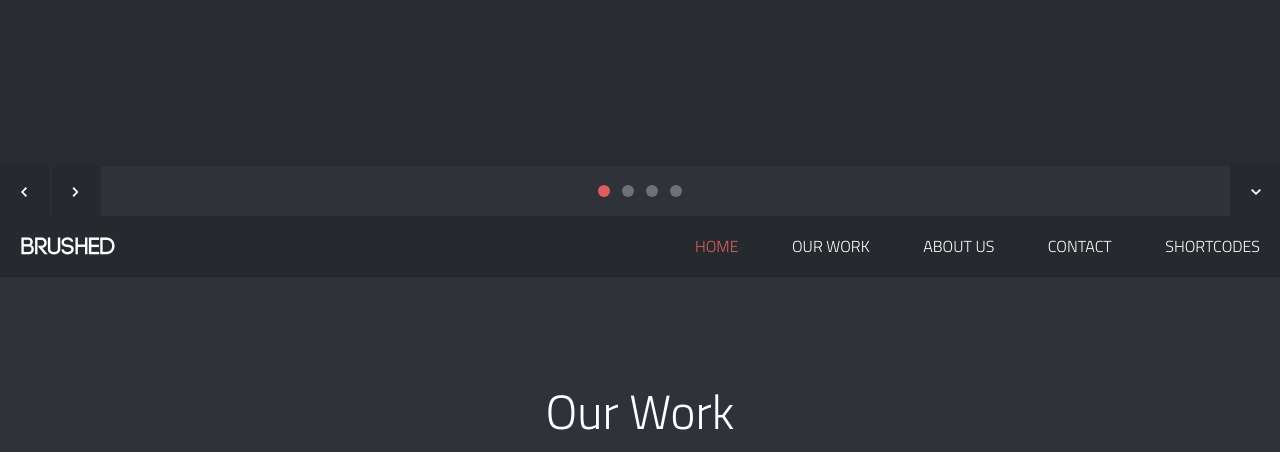
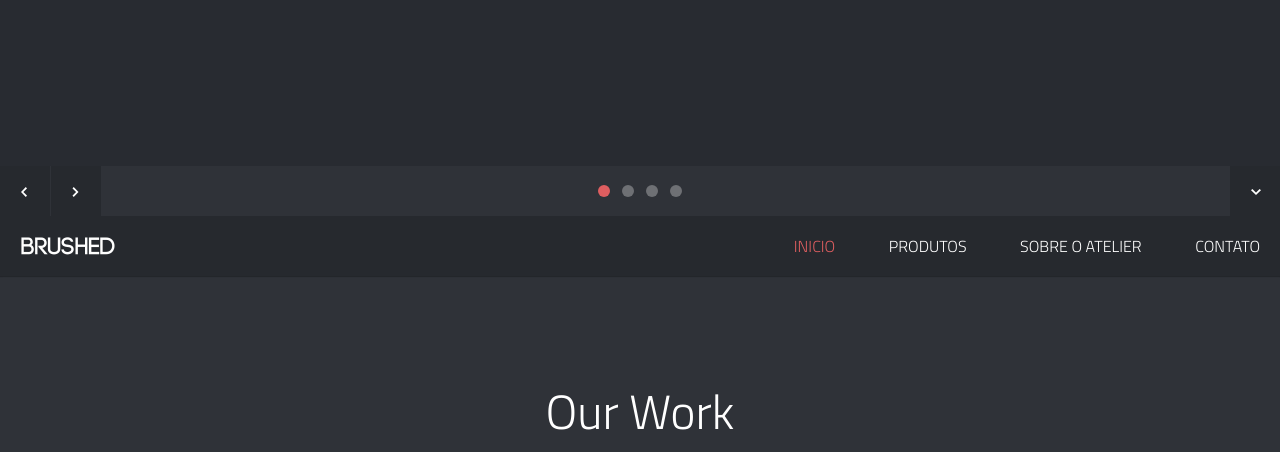
Before and after one commit to joelmir/susana-ribacki, a Django app: page / in a window 1280 px wide. Shown: the part 584-1036 px from the top of the page. Run offline with Django 3.2, Linux system fonts and the light colour scheme; some libraries are stand-ins or nearby versions.

Commit message:
Ajustes no template para colocar os menus validos

```diff
--- a/core/templates/core/index.html
+++ b/core/templates/core/index.html
@@ -121,11 +121,10 @@
 
         <nav id="menu">
         	<ul id="menu-nav">
-            	<li class="current"><a href="#home-slider">Home</a></li>
-                <li><a href="#work">Our Work</a></li>
-                <li><a href="#about">About Us</a></li>
-                <li><a href="#contact">Contact</a></li>
-				<li><a href="shortcodes.html" class="external">Shortcodes</a></li>
+            	<li class="current"><a href="#home-slider">Inicio</a></li>
+                <li><a href="#work">Produtos</a></li>
+                <li><a href="#about">Sobre o Atelier</a></li>
+                <li><a href="#contact">Contato</a></li>
             </ul>
         </nav>
 
```
